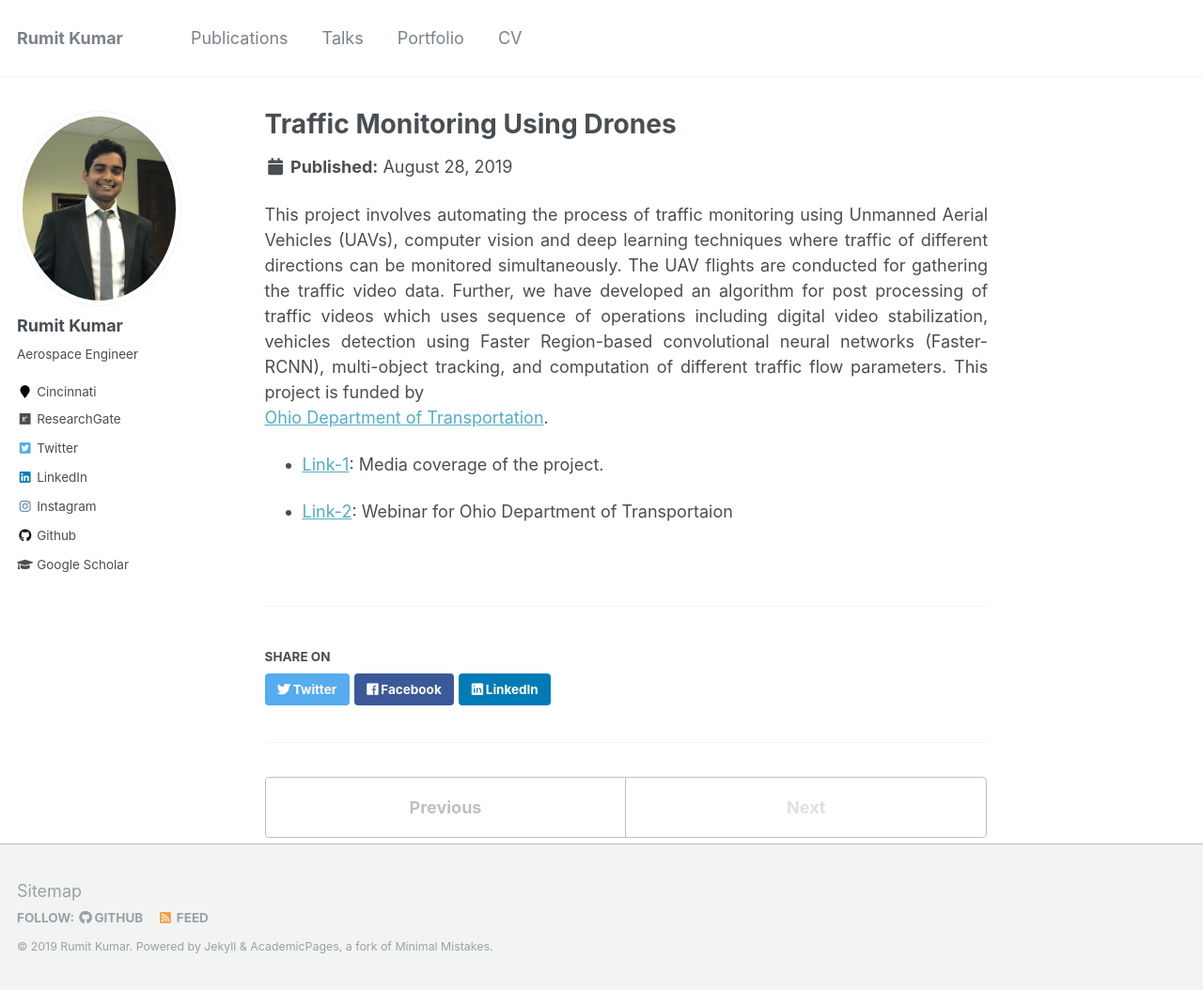
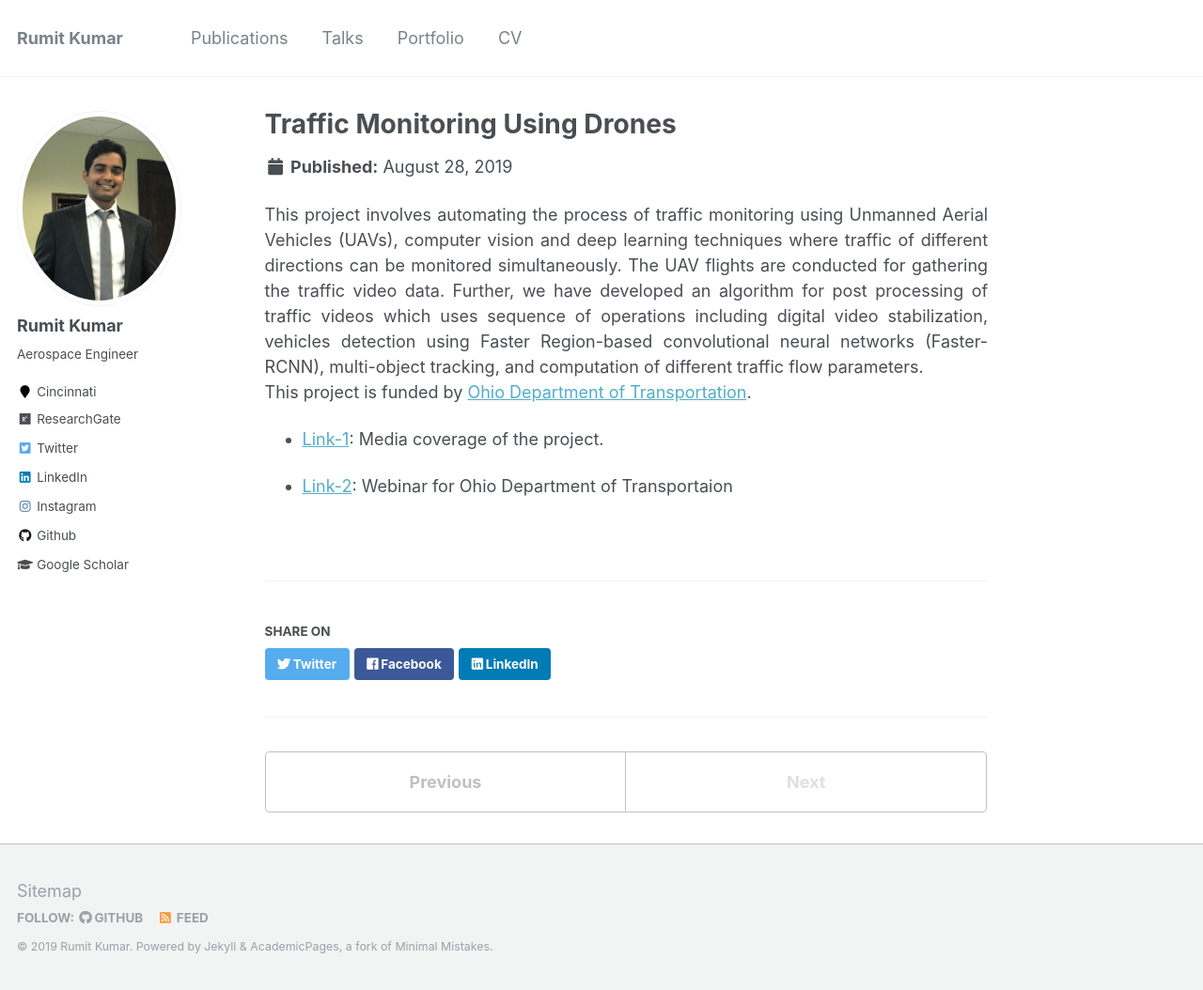
Before and after one commit to kumarrt/kumarrt.github.io, a Jekyll site: the page built from _portfolio/traffic monitoring.md, in a window 1280 px wide and 1054 px high. Shown: the whole window at 94% size. Built offline with Jekyll 4.4.1, drawn with Linux system fonts in a browser that asks for light colours.

Commit message:
Update traffic monitoring.md

```diff
--- a/_portfolio/traffic monitoring.md
+++ b/_portfolio/traffic monitoring.md
@@ -6,7 +6,9 @@ excerpt: "Media coverage for the departmentent of transportation project, please
 collection: portfolio
 ---
 
-<div style="text-align: justify"> This project involves automating the process of traffic monitoring using Unmanned Aerial Vehicles (UAVs), computer vision and deep learning techniques where traffic of different directions can be monitored simultaneously. The UAV flights are conducted for gathering the traffic video data. Further, we have developed an algorithm for post processing of traffic videos which uses sequence of operations including digital video stabilization, vehicles detection using Faster Region-based convolutional neural networks (Faster-RCNN), multi-object tracking, and computation of different traffic flow parameters. This project is funded by </div> [Ohio Department of Transportation](http://www.dot.state.oh.us/pages/home.aspx).
+<div style="text-align: justify"> This project involves automating the process of traffic monitoring using Unmanned Aerial Vehicles (UAVs), computer vision and deep learning techniques where traffic of different directions can be monitored simultaneously. The UAV flights are conducted for gathering the traffic video data. Further, we have developed an algorithm for post processing of traffic videos which uses sequence of operations including digital video stabilization, vehicles detection using Faster Region-based convolutional neural networks (Faster-RCNN), multi-object tracking, and computation of different traffic flow parameters. </div>
+
+This project is funded by [Ohio Department of Transportation](http://www.dot.state.oh.us/pages/home.aspx).
 
 * [Link-1](https://www.youtube.com/watch?v=40ETHT2a8SQ): Media coverage of the project.
 
```
